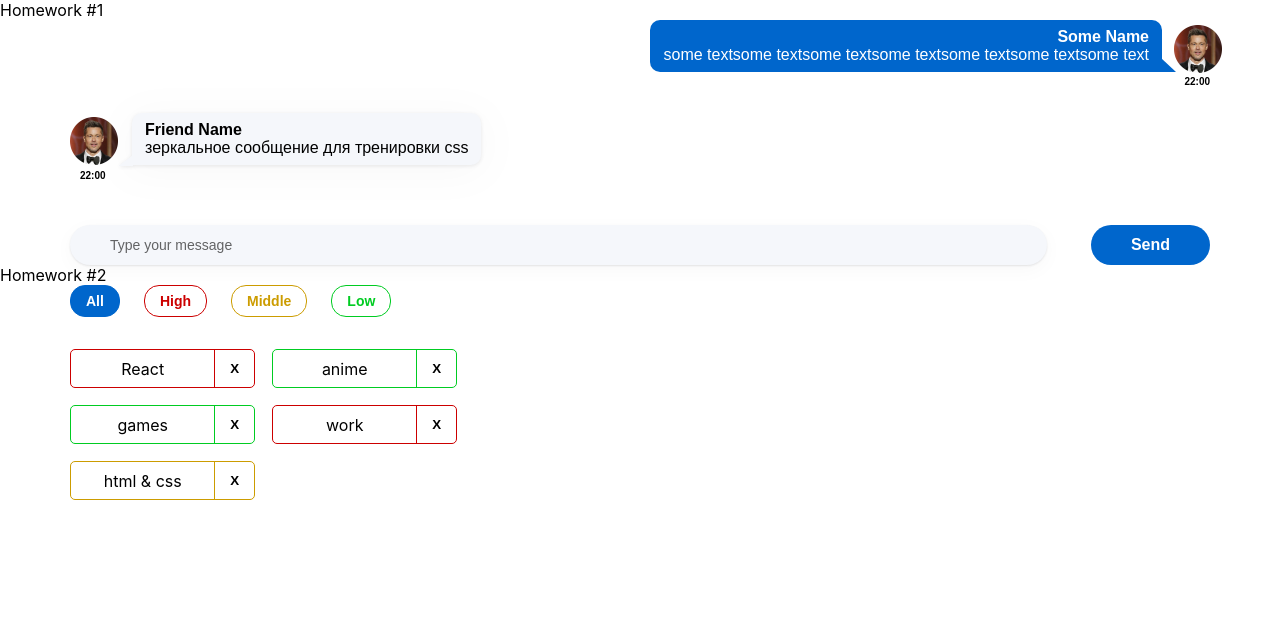
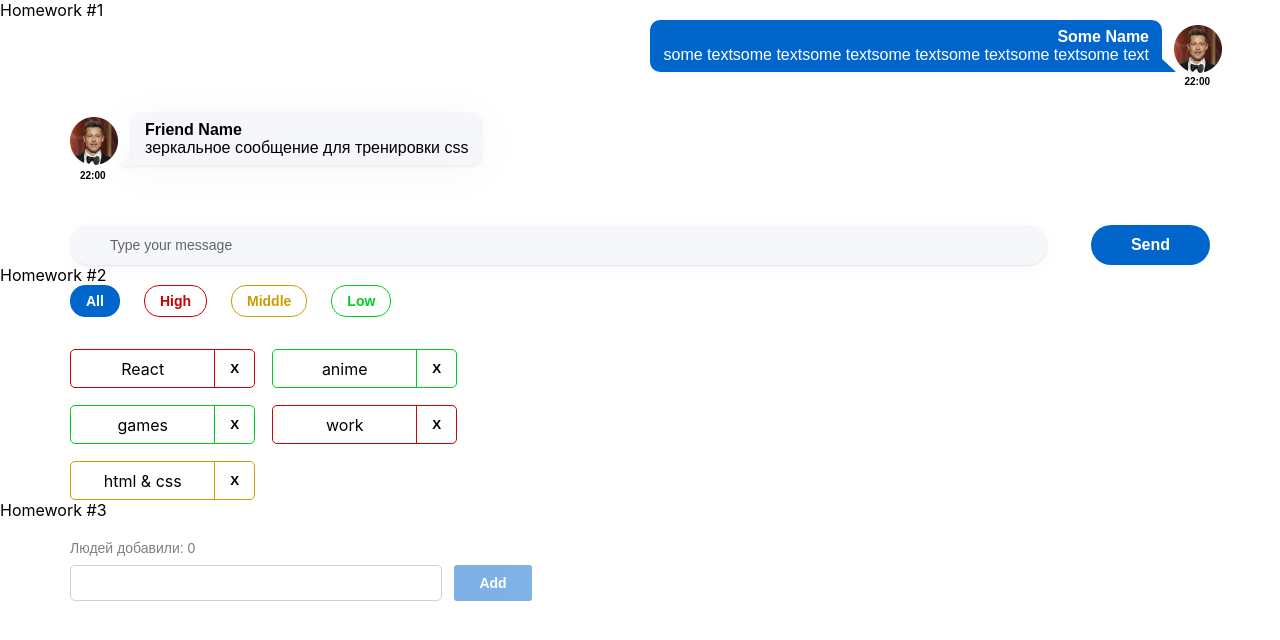
Before and after one commit to VladSkij/Homework-second_sprint, a React (Create React App) app: page / in a window 1280 px wide. Shown: the top 640 px of the page. Built offline with nearby package versions, Linux system fonts and the light colour scheme.

Commit message:
Sprint_2 Homework_3

```diff
--- a/src/s1-main/App.tsx
+++ b/src/s1-main/App.tsx
@@ -2,6 +2,7 @@
 import s from './App.module.css'
 import HW1 from '../s2-homeworks/hw01/HW1'
 import HW2 from "../s2-homeworks/hw02/HW2";
+import HW3 from "../s2-homeworks/hw03/HW3"
 
 function App() {
     return (
@@ -9,7 +10,7 @@
             <HW1/>
             {/*раскомментировать по ходу выполнения*/}
             <HW2/>
-            {/*<HW3/>*/}
+            <HW3/>
             {/*<HW4/>*/}
 
             {/*при выполнении дз 5 и более - закомментировать здесь дз 1-4, так как они есть внутри дз 5*/}
--- a/src/s2-homeworks/hw03/Greeting.module.css
+++ b/src/s2-homeworks/hw03/Greeting.module.css
@@ -1,22 +1,57 @@
 .greetingForm {
+    margin-top: 20px;
+    font-family: "Montserrat", sans-serif;
 }
 
 .inputAndButtonContainer {
+    margin-top: 9px;
+    display: flex;
+    gap: 12px;
 }
 
 .error {
+    margin-top: 7px;
+    font-weight: 400;
+    font-size: 14px;
+    color: #c00;
 }
 
 .input {
+    padding: 8px 12px;
+    width: 372px;
+    height: 36px;
+    border: 1px solid #d1d1d1;
+    border-radius: 5px;
+    font-weight: 500;
+    font-size: 16px;
+    color: #000;
 }
 
 .input:focus {
+    outline: none;
+    border-color: #d1d1d1;
 }
 
 .errorInput {
+    outline: none;
+    padding: 8px 12px;
+    width: 372px;
+    height: 36px;
+    border: 1px solid #c00;
+    border-radius: 5px;
 }
 
 .button {
+    width: 78px;
+    height: 36px;
+    padding: 8px 24px;
+    background: #06c;
+    color: #fff;
+    font-weight: 600;
+    font-size: 14px;
+    text-transform: capitalize;
+    border-radius: 3px;
+    border: none;
 }
 
 .button:focus {
@@ -26,9 +61,14 @@
 }
 
 .button:disabled {
+    opacity: 0.5
 }
 
 .text {
+    font-weight: 400;
+    font-style: normal;
+    font-size: 14px;
+    color: rgba(0, 0, 0, 0.5);
 }
 
 .greeting {
--- a/src/s2-homeworks/hw03/Greeting.tsx
+++ b/src/s2-homeworks/hw03/Greeting.tsx
@@ -2,14 +2,14 @@
 import s from './Greeting.module.css'
 
 type GreetingPropsType = {
-    name: any // need to fix any
-    setNameCallback: any // need to fix any
-    addUser: any // need to fix any
-    onBlur: any // need to fix any
-    onEnter: any // need to fix any
-    error: any // need to fix any
-    totalUsers: any // need to fix any
-    lastUserName?: any // need to fix any
+    name: string // need to fix any
+    setNameCallback: (e: React.ChangeEvent<HTMLInputElement>)=>void // need to fix any
+    addUser: ()=>void // need to fix any
+    onBlur: ()=>void// need to fix any
+    onEnter: (e: React.KeyboardEvent<HTMLInputElement>)=>void // need to fix any
+    error: string // need to fix any
+    totalUsers: number // need to fix any
+    lastUserName?: string // need to fix any
 }
 
 // презентационная компонента (для верстальщика)
@@ -25,7 +25,7 @@
         lastUserName,
     } // деструктуризация пропсов
 ) => {
-    const inputClass = s.errorInput // need to fix with (?:)
+    const inputClass = error ? s.errorInput : s.input // need to fix with (?:)
 
     return (
         <div id={'hw3-form'} className={s.greetingForm}>
--- a/src/s2-homeworks/hw03/GreetingContainer.tsx
+++ b/src/s2-homeworks/hw03/GreetingContainer.tsx
@@ -3,34 +3,50 @@
 import { UserType } from './HW3'
 
 type GreetingContainerPropsType = {
-    users: any // need to fix any
-    addUserCallback: any // need to fix any
+    users: UserType[] // need to fix any
+    addUserCallback: (name: string) =>void // need to fix any
 }
 
-export const pureAddUser = (name: any, setError: any, setName: any, addUserCallback: any) => {
+export const pureAddUser = (name: string, setError:(error:string)=>void, setName:(name:string)=>void, addUserCallback: (name: string) =>void ) => {
     // если имя пустое - показать ошибку, иначе - добавить юзера и очистить инпут
+    if(name.trim()===''){
+        setError('Ошибка! Введите имя!')
+    }else {
+        addUserCallback(name)
+        setName('')
+        setError('')
+
+    }
 }
 
-export const pureOnBlur = (name: any, setError: any) => { // если имя пустое - показать ошибку
+export const pureOnBlur = (name: string, setError: (error:string)=>void) => { // если имя пустое - показать ошибку
+
+    if(name.trim()===''){
+        setError('Ошибка! Введите имя!')
+    }
+
 }
 
-export const pureOnEnter = (e: any, addUser: any) => { // если нажата кнопка Enter - добавить
+export const pureOnEnter = (e:React.KeyboardEvent<HTMLInputElement>, addUser:()=>void) => { // если нажата кнопка Enter - добавить
+
+    if(e.key==='Enter'){
+        addUser()
+    }
 }
-
 // более простой и понятный для новичков
 // function GreetingContainer(props: GreetingPropsType) {
 
-// более современный и удобный для про :)
+// более современный и удобный для про:)
 const GreetingContainer: React.FC<GreetingContainerPropsType> = ({
     users,
     addUserCallback,
 }) => {
     // деструктуризация пропсов
-    const [name, setName] = useState<any>('') // need to fix any
-    const [error, setError] = useState<any>('') // need to fix any
+    const [name, setName] = useState<string>('') // need to fix any
+    const [error, setError] = useState<string>('') // need to fix any
 
-    const setNameCallback = (e: any) => { // need to fix any
-        setName('some name') // need to fix
+    const setNameCallback = (e: React.ChangeEvent<HTMLInputElement>) => { // need to fix any
+        setName(e.currentTarget.value) // need to fix
 
         error && setError('')
     }
@@ -42,12 +58,12 @@
         pureOnBlur(name, setError)
     }
 
-    const onEnter = (e: any) => {
+    const onEnter = (e: React.KeyboardEvent<HTMLInputElement>) => {
         pureOnEnter(e, addUser)
     }
 
-    const totalUsers = 0 // need to fix
-    const lastUserName = 'some name' // need to fix
+    const totalUsers = users.length // need to fix
+    const lastUserName = users[users.length - 1]?.name // need to fix
 
     return (
         <Greeting
--- a/src/s2-homeworks/hw03/HW3.tsx
+++ b/src/s2-homeworks/hw03/HW3.tsx
@@ -1,4 +1,4 @@
-import React, { useState } from 'react'
+import React, {useState} from 'react'
 import { v1 } from 'uuid'
 import s2 from '../../s1-main/App.module.css'
 import GreetingContainer from './GreetingContainer'
@@ -19,20 +19,22 @@
 
 // types
 export type UserType = {
-    _id: any // need to fix any
-    name: any // need to fix any
+    _id: string // need to fix any
+    name: string // need to fix any
 }
 
-export const pureAddUserCallback = (name: any, setUsers: any, users: any) => { // need to fix any
+export const pureAddUserCallback = (name: string, setUsers:(users: UserType[]) => void, users: UserType[]) => { // need to fix any
     const user = { // need to fix
+        name: name,
+        _id:v1()
     }
     setUsers([...users, user])
 }
 
 const HW3 = () => {
-    const [users, setUsers] = useState<any>([]) // need to fix any
+    const [users, setUsers] = useState<UserType[]>([]) // need to fix any
 
-    const addUserCallback = (name: any) => { // need to fix any
+    const addUserCallback = (name: string) => { // need to fix any
         pureAddUserCallback(name, setUsers, users)
     }
 
```
Lines whose indentation alone changed are shown as unchanged.
